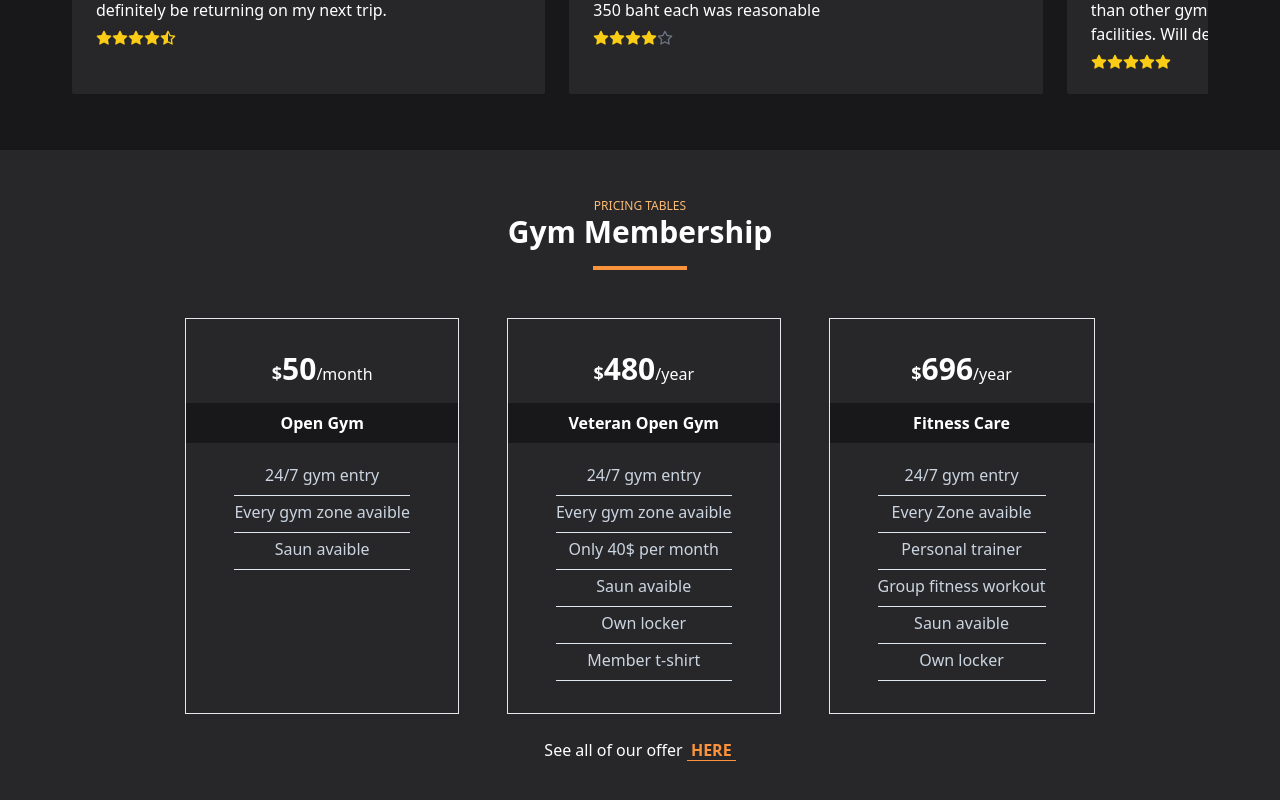
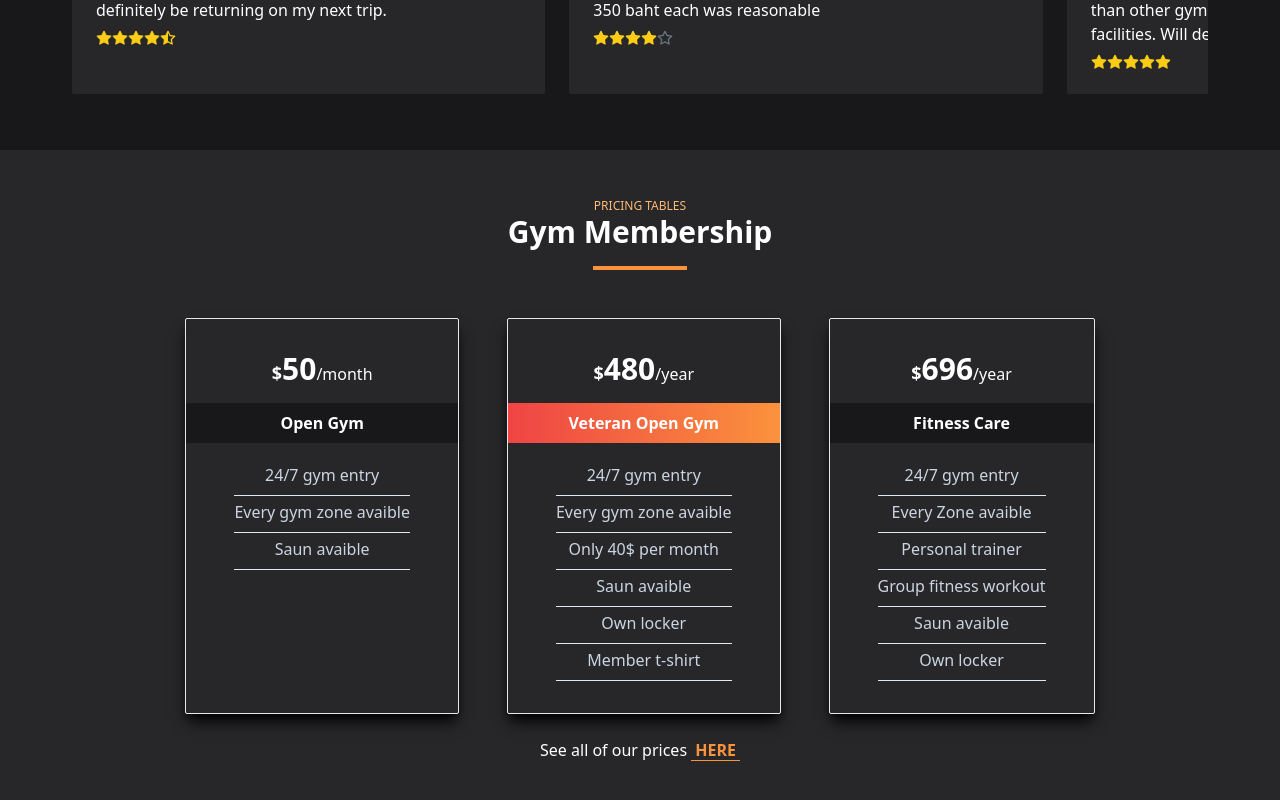
Before and after one commit to SoT03/gymbro, a Next.js app: page / in a window 1280 px wide. Shown: the part 1856-2656 px from the top of the page. Built offline with nearby package versions, Linux system fonts and the light colour scheme.

Commit message:
finished pricing section

```diff
--- a/components/Pricing.tsx
+++ b/components/Pricing.tsx
@@ -47,12 +47,16 @@ const Pricing = () => {
 				</div>
 				<HR />
 				<div className='flex flex-col justify-center md:flex-row md:flex-wrap'>
-					{memberships.map((membership) => (
-						<PricingCard data={membership} />
+					{memberships.map((membership, index) => (
+						<PricingCard
+							data={membership}
+							key={membership.title}
+							index={index}
+						/>
 					))}
 				</div>
 				<p className='text-center '>
-					See all of our offer{' '}
+					See all of our prices{' '}
 					<Link
 						className='px-1 relative z-10  text-orange-400 font-bold uppercase before:left-0 before:bottom-0 before:bg-orange-400 transition-colors duration-300 before:w-full before:transition-height before:duration-300 before:h-px  before:absolute before:-z-10  before:content-[""]   hover:text-white hover:before:h-full'
 						href={''}>
--- a/components/PricingCard.tsx
+++ b/components/PricingCard.tsx
@@ -1,4 +1,5 @@
 type CardProps = {
+	index: number;
 	data: {
 		title: string;
 		price: {
@@ -9,9 +10,9 @@ type CardProps = {
 	};
 };
 
-const PricingCard = ({ data }: CardProps) => {
+const PricingCard = ({ data, index }: CardProps) => {
 	return (
-		<div className='border text-center py-4 my-6 flex flex-col md:mx-6 md:w-2/5 lg:flex-nowrap lg:w-auto '>
+		<div className='border rounded-sm text-center py-4 my-6 shadow-lg shadow-black flex flex-col  md:mx-6 md:w-2/5 lg:flex-nowrap lg:w-auto hover:scale-110 transition-transform duration-300'>
 			<div className=''>
 				<p className='mb-2 md:m-4'>
 					<span className='font-bold  text-lg'>
@@ -19,11 +20,20 @@ const PricingCard = ({ data }: CardProps) => {
 					</span>
 					/{data.price.per}
 				</p>
-				<h3 className='bg-zinc-900 py-1 font-bold md:p-2'>{data.title}</h3>
+				<h3
+					className={` py-1 font-bold md:p-2 ${
+						index === 1
+							? 'bg-gradient-to-r  from-red-500 to-orange-400'
+							: 'bg-zinc-900'
+					} `}>
+					{data.title}
+				</h3>
 			</div>
 			<ul className='px-8 py-4 text-slate-300 lg:px-12'>
 				{data.options.map((option) => (
-					<li className='border-b mt-1 border-slate-200 pb-2'>{option}</li>
+					<li key={option} className='border-b mt-1 border-slate-200 pb-2'>
+						{option}
+					</li>
 				))}
 			</ul>
 		</div>
```
